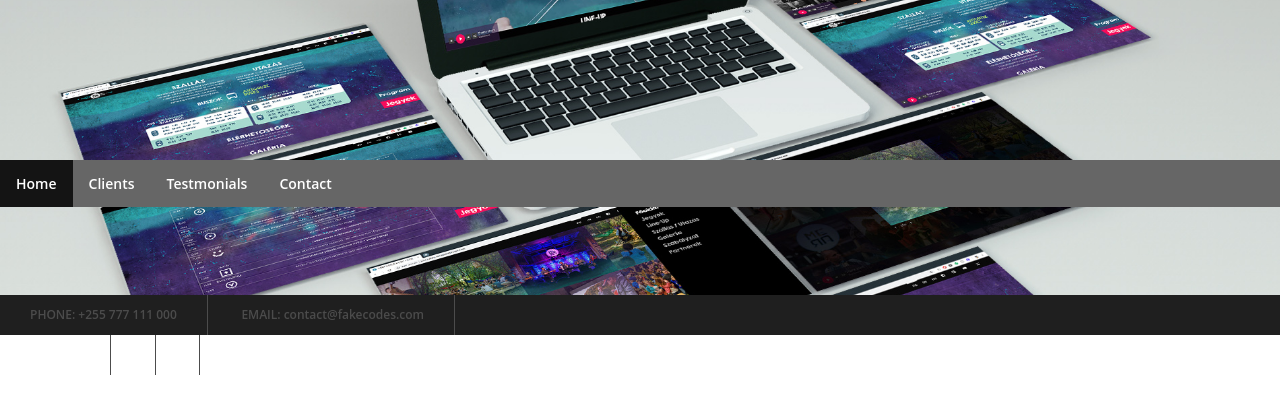
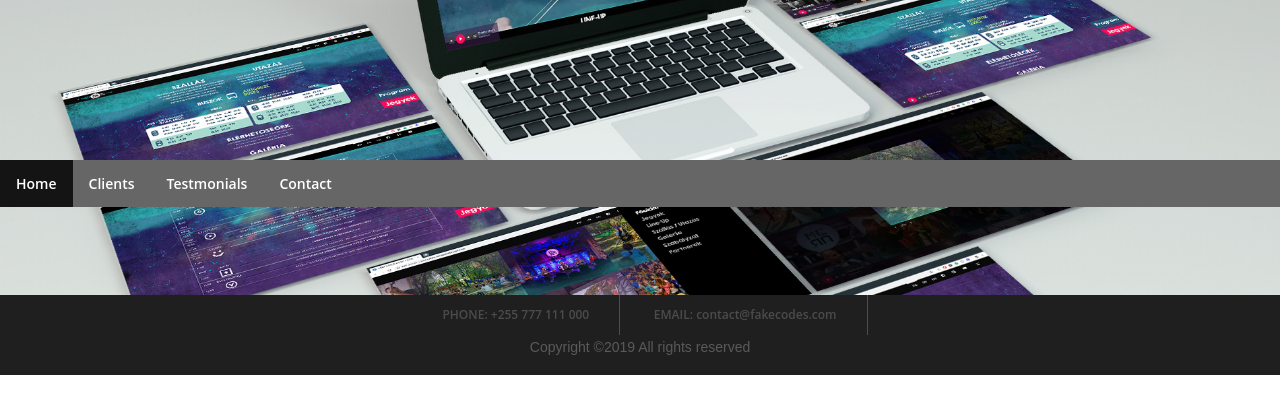
Before and after one commit to mwinamijr/f-codes, a plain HTML site: page index.html in a window 1280 px wide. Drawn offline with Linux system fonts and the light colour scheme.

Commit message:
added copyright message and some css modifications

```diff
--- a/css/style.css
+++ b/css/style.css
@@ -64,12 +64,32 @@ li a:hover {
   background-color: rgba(0, 0, 0, 0.8);
 }
 
+.container{
+  width:100%;
+  padding-right:15px;
+  padding-left:15px;
+  margin-right:auto;
+  margin-left:auto
+}
+
+.copy {
+  position: relative;
+  z-index: 1;
+  width: 100%;
+  height: 40px;
+  background-color: #1f1f1f;
+  text-align: center;
+}
+
 .footer {
   position: relative;
   z-index: 1;
   width: 100%;
   height: 40px;
-  background-color: #1f1f1f; }
+  background-color: #1f1f1f;
+  text-align: center;
+}
+
 .footer .contact-info {
   position: relative;
   z-index: 1;
@@ -89,31 +109,3 @@ li a:hover {
 .footer .contact-info a:hover, .footer .contact-info a:focus {
   color: #ffffff;
 }
-
-.footer .follow-us {
-  position: relative;
-  z-index: 1;
-  }
-.footer .follow-us span {
-  display: inline-block;
-  height: 40px;
-  padding: 0 20px;
-  line-height: 40px;
-  color: rgba(255, 255, 255, 0.2);
-  font-size: 12px;
-  text-transform: uppercase;
-  }
-.footer .follow-us a {
-  display: inline-block;
-  height: 40px;
-  padding: 0 20px;
-  line-height: 40px;
-  color: rgba(255, 255, 255, 0.2);
-  font-size: 12px;
-  border-left: 1px solid #4c4c4c; }
-.footer .follow-us a span {
-  text-transform: uppercase;
-}
-.footer .follow-us a:hover, .footer .follow-us a:focus {
-  color: #ffffff;
-}
--- a/index.html
+++ b/index.html
@@ -36,13 +36,7 @@
                 <a href="#"><span>Phone:</span> +255 777 111 000</a>
                 <a href="#"><span>Email:</span> contact@fakecodes.com</a>
             </div>
-            <!-- Follow Us -->
-            <div class="follow-us">
-                <span>Follow us</span>
-                <a href="#"><i class="fa fa-facebook" aria-hidden="true"></i></a>
-                <a href="#"><i class="fa fa-instagram" aria-hidden="true"></i></a>
-                <a href="#"><i class="fa fa-twitter" aria-hidden="true"></i></a>
-            </div>
+            <p class="copy">Copyright &copy;<script>document.write(new Date().getFullYear());</script> All rights reserved</p>
         </div>
 		</footer>
 	</body>
```
